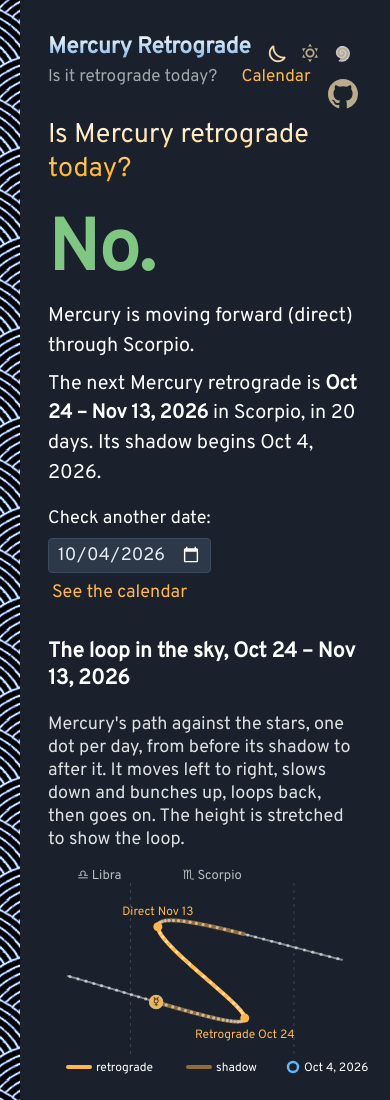
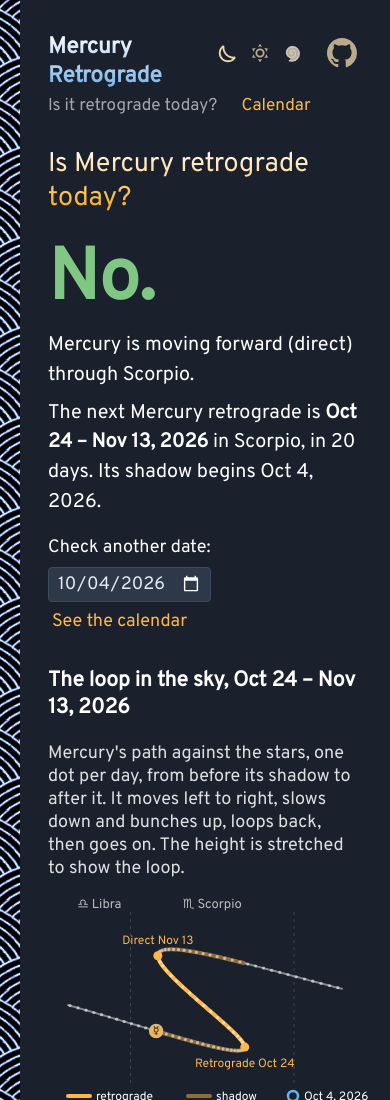
Before and after one commit to evoluteur/mercury-retrograde, a website: page index.html in a window 390 px wide. Shown: the top 1100 px of the page. Drawn offline with Linux system fonts and the light colour scheme.

Commit message:
fix: layout tweaks

```diff
--- a/css/mercury.css
+++ b/css/mercury.css
@@ -28,13 +28,24 @@
   opacity: 1;
 }
 
-/* GitHub link, just below the theme toggle */
+/* Theme toggle + GitHub link as one row, anchored top right (core.css
+   normally anchors #omg-theme-picker there directly; "static" here lets it
+   sit inline instead, with the gap coming from the flex row). */
+#omg-header-tools {
+  position: absolute;
+  top: 5px;
+  right: 5px;
+  z-index: 200;
+  display: flex;
+  align-items: center;
+  gap: 20px;
+}
+#omg-header-tools #omg-theme-picker {
+  position: static;
+}
+
+/* GitHub link, same look as the theme toggle's icons */
 #omg-github {
-  position: absolute;
-  top: 34px;
-  right: 4px; /* centred under the last toggle icon */
-  margin-top: 12px;
-  z-index: 200;
   display: inline-flex;
   align-items: center;
   justify-content: center;
@@ -57,13 +68,13 @@
 }
 
 /* title and page links on one line, 40px apart (the theme toggle and
-   GitHub icon are positioned on their own at the top right) */
+   GitHub icon sit on their own row at the top right) */
 #omg-header {
   display: flex;
   flex-wrap: wrap;
   align-items: baseline;
   column-gap: 40px;
-  padding-right: 110px; /* clear of the theme toggle */
+  padding-right: 170px; /* clear of the theme toggle and GitHub icon */
   box-sizing: border-box;
   /* a flex box keeps the h1's top margin inside it, which would move the
      theme toggle and GitHub icon up: put that margin on the header instead */
@@ -432,20 +443,19 @@
 /* keep the title clear of the theme toggle and GitHub icon */
 @media only screen and (max-width: 560px) {
   #omg-header {
-    padding-right: 96px;
+    padding-right: 165px;
     margin-top: 15px;
   }
   #omg-header h1 {
-    font-size: min(2em, 5.8vw); /* "Mercury Retrograde" on one line */
+    font-size: min(2em, 5.8vw);
     margin-bottom: 4px;
+    white-space: normal;
+    overflow: visible;
   }
   #mr-nav {
     flex-basis: 100%;
     font-size: 0.95em;
     margin-bottom: 8px;
-  }
-  #question {
-    padding-right: 40px; /* clear of the GitHub icon */
   }
 }
 
--- a/index.html
+++ b/index.html
@@ -96,6 +96,7 @@
         >
         <a href="calendar.html">Calendar</a>
       </nav>
+      <div id="omg-header-tools">
         <div id="omg-theme-picker"></div>
         <a
           id="omg-github"
@@ -109,6 +110,7 @@
               d="M8 0C3.58 0 0 3.58 0 8c0 3.54 2.29 6.53 5.47 7.59.4.07.55-.17.55-.38 0-.19-.01-.82-.01-1.49-2.01.37-2.53-.49-2.69-.94-.09-.23-.48-.94-.82-1.13-.28-.15-.68-.52-.01-.53.63-.01 1.08.58 1.23.82.72 1.21 1.87.87 2.33.66.07-.52.28-.87.51-1.07-1.78-.2-3.64-.89-3.64-3.95 0-.87.31-1.59.82-2.15-.08-.2-.36-1.02.08-2.12 0 0 .67-.21 2.2.82.64-.18 1.32-.27 2-.27.68 0 1.36.09 2 .27 1.53-1.04 2.2-.82 2.2-.82.44 1.1.16 1.92.08 2.12.51.56.82 1.27.82 2.15 0 3.07-1.87 3.75-3.65 3.95.29.25.54.73.54 1.48 0 1.07-.01 1.93-.01 2.2 0 .21.15.46.55.38A8.013 8.013 0 0016 8c0-4.42-3.58-8-8-8z"
             /></svg
         ></a>
+      </div>
     </div>
     <h2 id="question">Is Mercury retrograde today?</h2>
     <div class="content">
```
Also changed, not shown: calendar.html (+2 -0 lines). Lines whose indentation alone changed are shown as unchanged.
